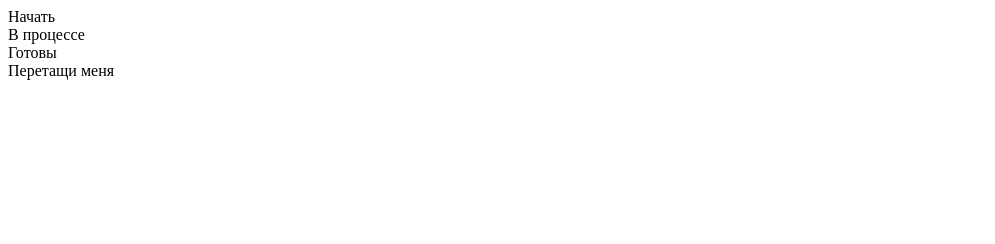
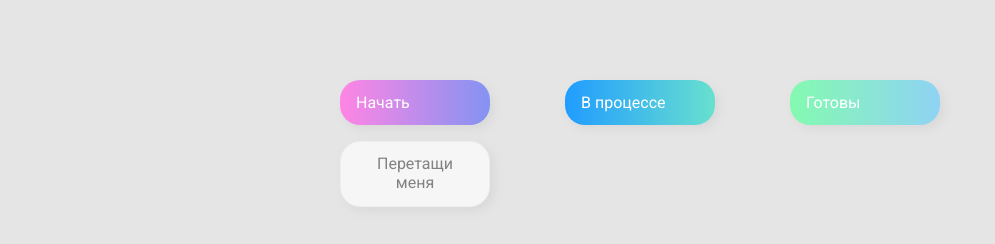
Before and after one commit to kirilsone/DragAndDrop, a plain HTML site: page index.html in a window 1280 px wide. Shown: the whole page, without its empty margins (0-995 px from the left). Drawn offline with Linux system fonts and the light colour scheme.

Commit message:
fix css link

```diff
--- a/index.html
+++ b/index.html
@@ -3,8 +3,8 @@
   <head>
     <meta charset="UTF-8" />
     <meta name="viewport" content="width=device-width, initial-scale=1.0" />
-    <link rel="styleshegit et" href="styles.css" />
-    <title>Drag & Drop | Проект 2</title>
+    <link rel="stylesheet" href="styles.css"/>
+    <title>Drag & Drop</title>
   </head>
   <body>
     <div>
```
